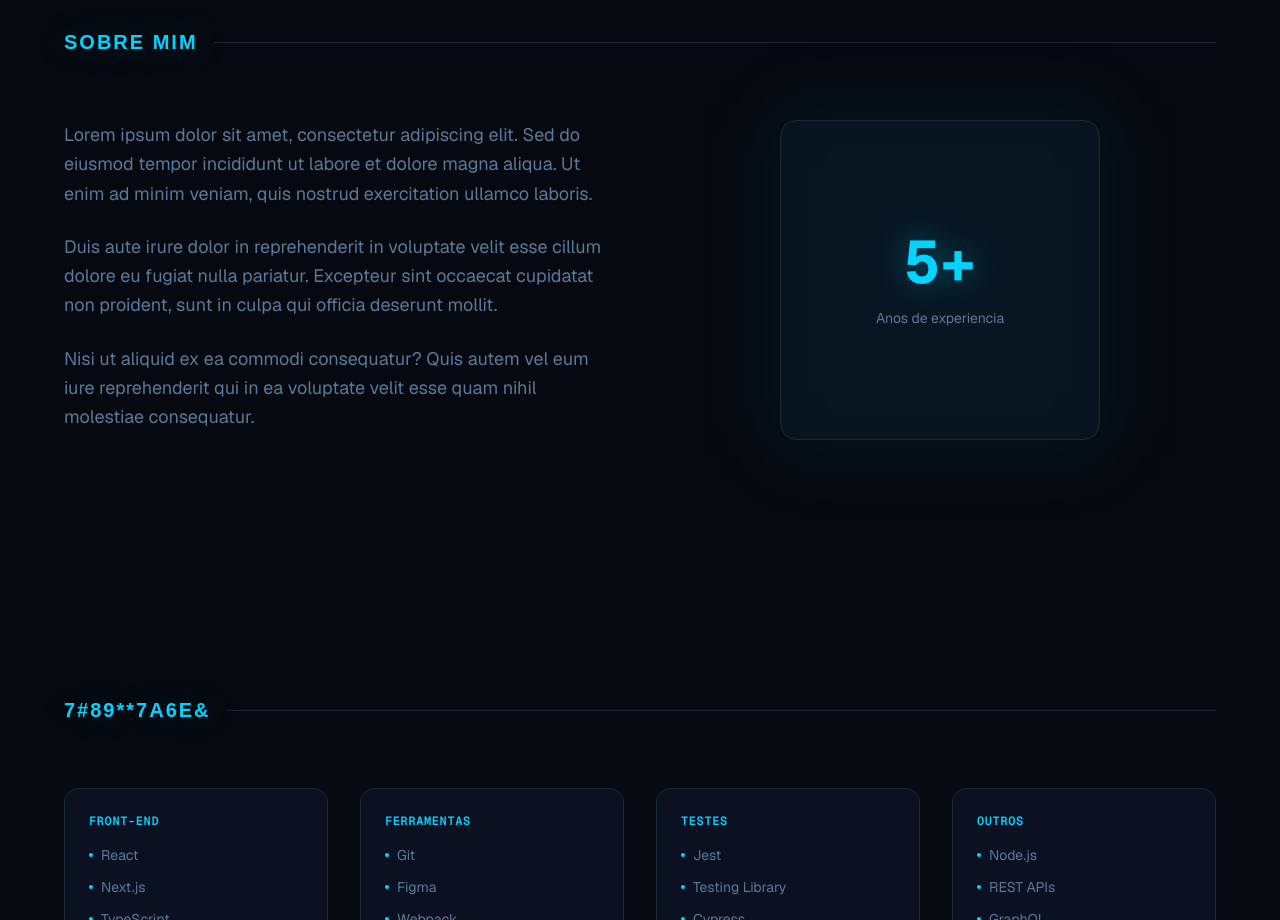
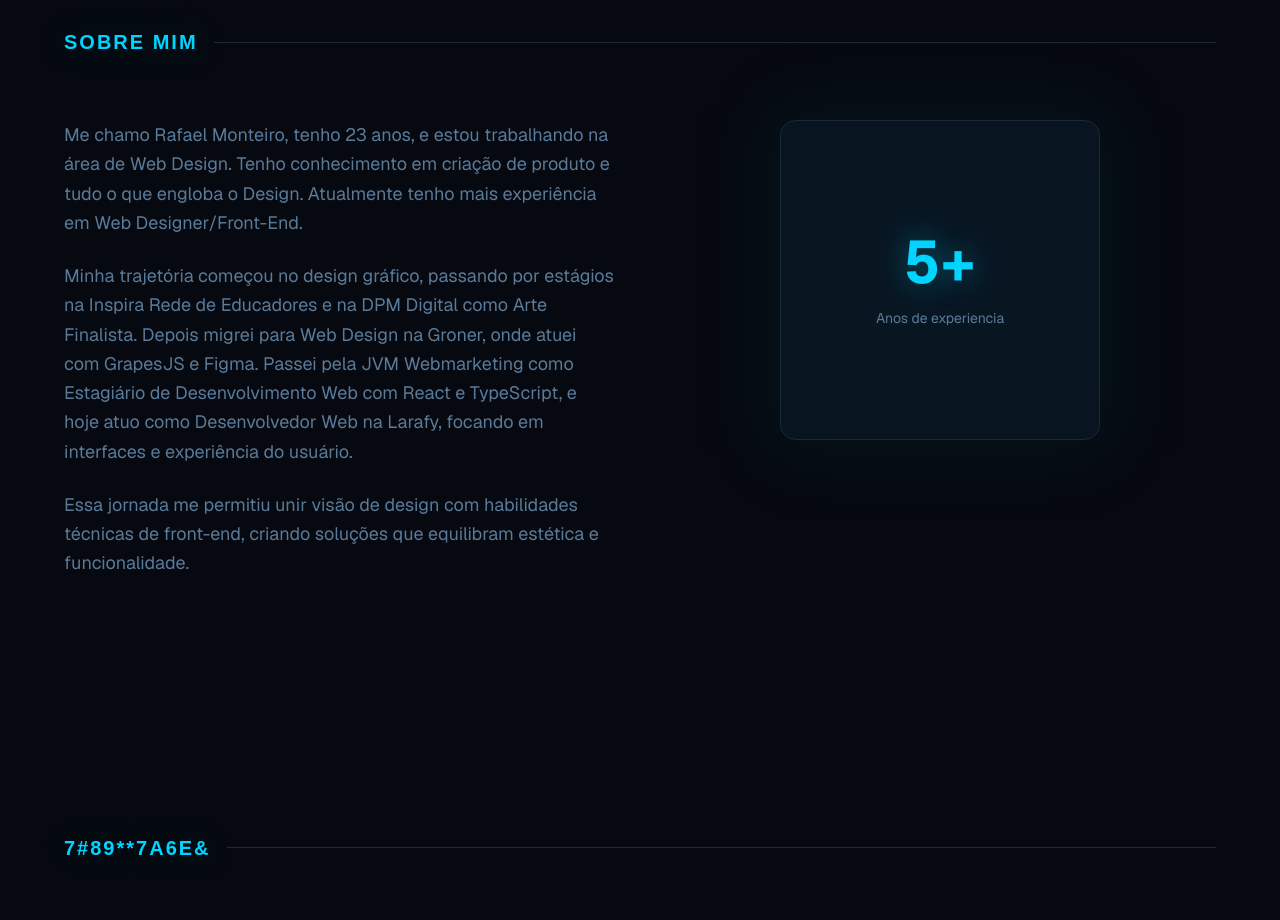
Before and after one commit to Rafa-Mont-ui/Portfolio_front_End, a Next.js app: page / in a window 1280 px wide. Shown: the part 900-1820 px from the top of the page. Built offline with nearby package versions, Linux system fonts and the light colour scheme; a web font is replaced by a local one.

Commit message:
Update About component: replace placeholder text with personal introduction and professional background, enhancing content relevance and user engagement.

```diff
--- a/components/about.tsx
+++ b/components/about.tsx
@@ -29,19 +29,24 @@ export function About() {
           <ScrollReveal delay={0.1}>
           <div>
             <p className="mb-6 text-lg leading-relaxed text-muted-foreground">
-              Lorem ipsum dolor sit amet, consectetur adipiscing elit. Sed do
-              eiusmod tempor incididunt ut labore et dolore magna aliqua. Ut
-              enim ad minim veniam, quis nostrud exercitation ullamco laboris.
+              Me chamo Rafael Monteiro, tenho 23 anos, e estou trabalhando na
+              área de Web Design. Tenho conhecimento em criação de produto e
+              tudo o que engloba o Design. Atualmente tenho mais experiência em
+              Web Designer/Front-End.
             </p>
             <p className="mb-6 text-lg leading-relaxed text-muted-foreground">
-              Duis aute irure dolor in reprehenderit in voluptate velit esse
-              cillum dolore eu fugiat nulla pariatur. Excepteur sint occaecat
-              cupidatat non proident, sunt in culpa qui officia deserunt mollit.
+              Minha trajetória começou no design gráfico, passando por estágios
+              na Inspira Rede de Educadores e na DPM Digital como Arte
+              Finalista. Depois migrei para Web Design na Groner, onde atuei
+              com GrapesJS e Figma. Passei pela JVM Webmarketing como
+              Estagiário de Desenvolvimento Web com React e TypeScript, e hoje
+              atuo como Desenvolvedor Web na Larafy, focando em interfaces e
+              experiência do usuário.
             </p>
             <p className="text-lg leading-relaxed text-muted-foreground">
-              Nisi ut aliquid ex ea commodi consequatur? Quis autem vel eum
-              iure reprehenderit qui in ea voluptate velit esse quam nihil
-              molestiae consequatur.
+              Essa jornada me permitiu unir visão de design com habilidades
+              técnicas de front-end, criando soluções que equilibram estética e
+              funcionalidade.
             </p>
           </div>
           </ScrollReveal>
```
